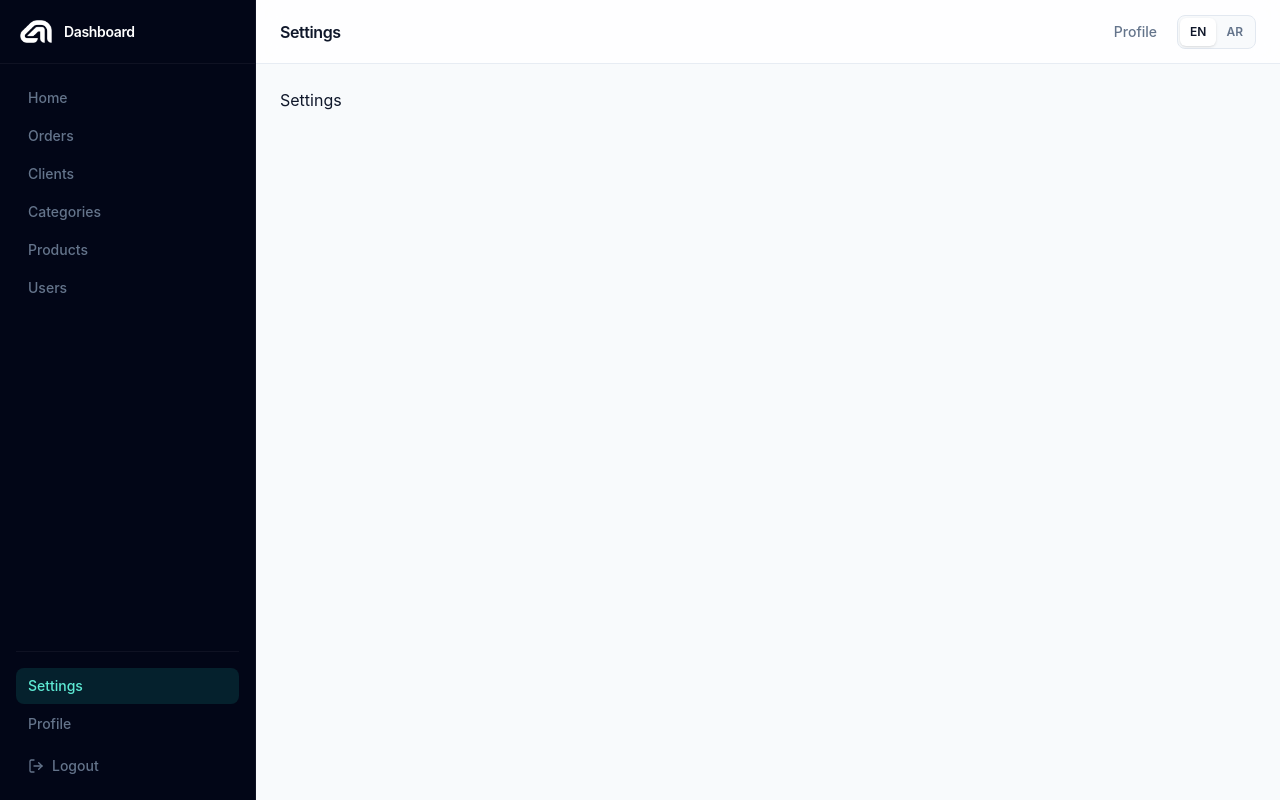
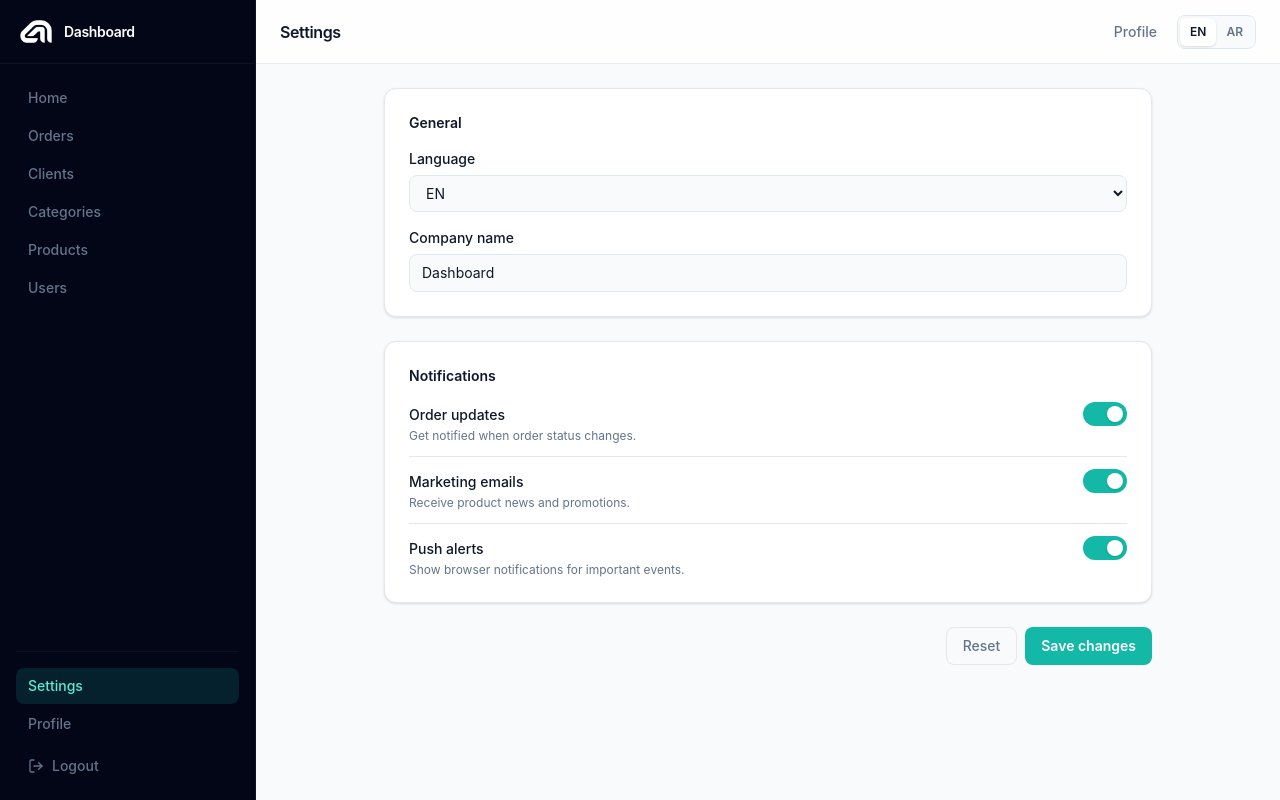
Before and after one commit to kareem-dev-me/react-dashboard, a React (Vite) app: page /dashboard/settings in a window 1280 px wide. Built offline with nearby package versions, Linux system fonts and the light colour scheme.

Commit message:
Add settings management features including company name input, notification preferences, and language selection. Update translations for English and Arabic languages.

```diff
--- /dev/null
+++ b/src/components/Toggle.tsx
@@ -0,0 +1,40 @@
+type ToggleProps = {
+  id: string;
+  checked: boolean;
+  onChange: (checked: boolean) => void;
+  label: string;
+  hint: string;
+};
+
+const Toggle: React.FC<ToggleProps> = ({ id, checked, onChange, label, hint }) => {
+  return (
+    <div className="flex items-start justify-between gap-4 py-3 first:pt-0 last:pb-0">
+      <div className="min-w-0 text-start">
+        <label htmlFor={id} className="text-sm font-medium text-ink">
+          {label}
+        </label>
+        <p className="mt-0.5 text-xs text-muted">{hint}</p>
+      </div>
+      <button
+        id={id}
+        type="button"
+        role="switch"
+        aria-checked={checked}
+        onClick={() => onChange(!checked)}
+        className={[
+          "relative h-6 w-11 shrink-0 rounded-full transition-colors",
+          checked ? "bg-primary" : "bg-border",
+        ].join(" ")}
+      >
+        <span
+          className={[
+            "absolute top-1 h-4 w-4 rounded-full bg-white shadow transition-[inset-inline-start]",
+            checked ? "inset-s-6" : "inset-s-1",
+          ].join(" ")}
+        />
+      </button>
+    </div>
+  );
+};
+
+export default Toggle;
--- a/src/languages/ar.json
+++ b/src/languages/ar.json
@@ -244,5 +244,24 @@
       "nameRequired": "الاسم مطلوب.",
       "emailRequired": "البريد مطلوب."
     }
+  },
+  "settings": {
+    "general": {
+      "title": "عام",
+      "language": "اللغة",
+      "companyName": "اسم الشركة"
+    },
+    "notifications": {
+      "title": "الإشعارات",
+      "orderUpdates": "تحديثات الطلبات",
+      "orderUpdatesHint": "احصل على إشعار عند تغيير حالة الطلب.",
+      "marketingEmails": "رسائل تسويقية",
+      "marketingEmailsHint": "استقبل أخبار المنتجات والعروض.",
+      "pushAlerts": "تنبيهات فورية",
+      "pushAlertsHint": "اعرض إشعارات المتصفح للأحداث المهمة."
+    },
+    "save": "حفظ التغييرات",
+    "reset": "إعادة تعيين",
+    "savedMessage": "تم حفظ الإعدادات بنجاح."
   }
 }
--- a/src/languages/en.json
+++ b/src/languages/en.json
@@ -244,5 +244,24 @@
       "nameRequired": "Name is required.",
       "emailRequired": "Email is required."
     }
+  },
+  "settings": {
+    "general": {
+      "title": "General",
+      "language": "Language",
+      "companyName": "Company name"
+    },
+    "notifications": {
+      "title": "Notifications",
+      "orderUpdates": "Order updates",
+      "orderUpdatesHint": "Get notified when order status changes.",
+      "marketingEmails": "Marketing emails",
+      "marketingEmailsHint": "Receive product news and promotions.",
+      "pushAlerts": "Push alerts",
+      "pushAlertsHint": "Show browser notifications for important events."
+    },
+    "save": "Save changes",
+    "reset": "Reset",
+    "savedMessage": "Settings saved successfully."
   }
 }
--- a/src/pages/Settings.tsx
+++ b/src/pages/Settings.tsx
@@ -1,7 +1,124 @@
+import { useState } from "react";
+import { useTranslation } from "react-i18next";
+import Toggle from "../components/Toggle";
+
+const DEFAULT_COMPANY_NAME = "Dashboard";
+
 const Settings: React.FC = () => {
+  const { t, i18n } = useTranslation();
+  const currentLanguage = i18n.language.startsWith("ar") ? "ar" : "en";
+
+  const [companyName, setCompanyName] = useState(DEFAULT_COMPANY_NAME);
+  const [orderUpdates, setOrderUpdates] = useState(true);
+  const [marketingEmails, setMarketingEmails] = useState(true);
+  const [pushAlerts, setPushAlerts] = useState(true);
+  const [savedMessage, setSavedMessage] = useState(false);
+
+  const handleSave = () => {
+    void i18n.changeLanguage(currentLanguage);
+    setSavedMessage(true);
+    window.setTimeout(() => setSavedMessage(false), 2500);
+  };
+
+  const handleReset = () => {
+    void i18n.changeLanguage("en");
+    setCompanyName(DEFAULT_COMPANY_NAME);
+    setOrderUpdates(true);
+    setMarketingEmails(true);
+    setPushAlerts(true);
+    setSavedMessage(false);
+  };
+
   return (
-    <div>
-      <h1>Settings</h1>
+    <div className="mx-auto flex w-full max-w-3xl flex-col gap-6">
+      <section className="rounded-xl border border-border bg-surface-card p-4 shadow-sm sm:p-6">
+        <h2 className="mb-4 text-start text-sm font-semibold text-ink">
+          {t("settings.general.title")}
+        </h2>
+
+        <div className="flex flex-col gap-4">
+          <div className="flex flex-col gap-1.5">
+            <label htmlFor="settings-language" className="text-sm font-medium text-ink">
+              {t("settings.general.language")}
+            </label>
+            <select
+              id="settings-language"
+              value={currentLanguage}
+              onChange={(e) => void i18n.changeLanguage(e.target.value)}
+              className="rounded-lg border border-border bg-surface px-3 py-2 text-sm text-ink outline-none focus:border-primary focus:ring-2 focus:ring-primary/20"
+            >
+              <option value="en">{t("language.en")}</option>
+              <option value="ar">{t("language.ar")}</option>
+            </select>
+          </div>
+
+          <div className="flex flex-col gap-1.5">
+            <label htmlFor="settings-company" className="text-sm font-medium text-ink">
+              {t("settings.general.companyName")}
+            </label>
+            <input
+              id="settings-company"
+              type="text"
+              value={companyName}
+              onChange={(e) => setCompanyName(e.target.value)}
+              className="rounded-lg border border-border bg-surface px-3 py-2 text-sm text-ink outline-none focus:border-primary focus:ring-2 focus:ring-primary/20"
+            />
+          </div>
+        </div>
+      </section>
+
+      <section className="rounded-xl border border-border bg-surface-card p-4 shadow-sm sm:p-6">
+        <h2 className="mb-4 text-start text-sm font-semibold text-ink">
+          {t("settings.notifications.title")}
+        </h2>
+
+        <div className="divide-y divide-border">
+          <Toggle
+            id="settings-order-updates"
+            checked={orderUpdates}
+            onChange={setOrderUpdates}
+            label={t("settings.notifications.orderUpdates")}
+            hint={t("settings.notifications.orderUpdatesHint")}
+          />
+          <Toggle
+            id="settings-marketing"
+            checked={marketingEmails}
+            onChange={setMarketingEmails}
+            label={t("settings.notifications.marketingEmails")}
+            hint={t("settings.notifications.marketingEmailsHint")}
+          />
+          <Toggle
+            id="settings-push"
+            checked={pushAlerts}
+            onChange={setPushAlerts}
+            label={t("settings.notifications.pushAlerts")}
+            hint={t("settings.notifications.pushAlertsHint")}
+          />
+        </div>
+      </section>
+
+      <div className="flex flex-col gap-3">
+        <div className="flex flex-wrap justify-end gap-2">
+          <button
+            type="button"
+            onClick={handleReset}
+            className="rounded-lg border border-border px-4 py-2 text-sm font-medium text-muted transition-colors hover:bg-surface-card hover:text-ink"
+          >
+            {t("settings.reset")}
+          </button>
+          <button
+            type="button"
+            onClick={handleSave}
+            className="rounded-lg bg-primary px-4 py-2 text-sm font-semibold text-white transition-colors hover:bg-primary-muted"
+          >
+            {t("settings.save")}
+          </button>
+        </div>
+
+        {savedMessage && (
+          <p className="text-end text-sm font-medium text-primary">{t("settings.savedMessage")}</p>
+        )}
+      </div>
     </div>
   );
 };
```
